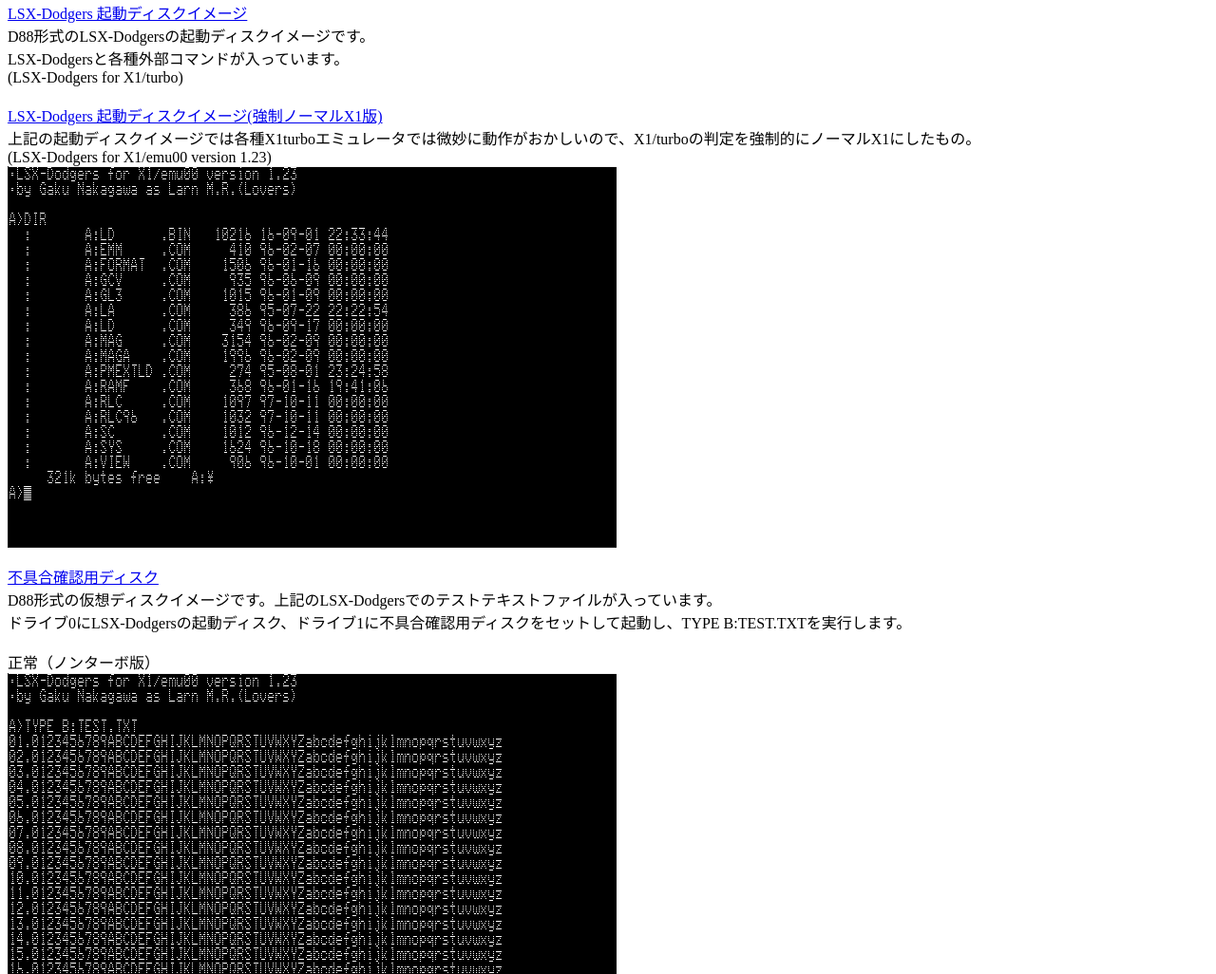
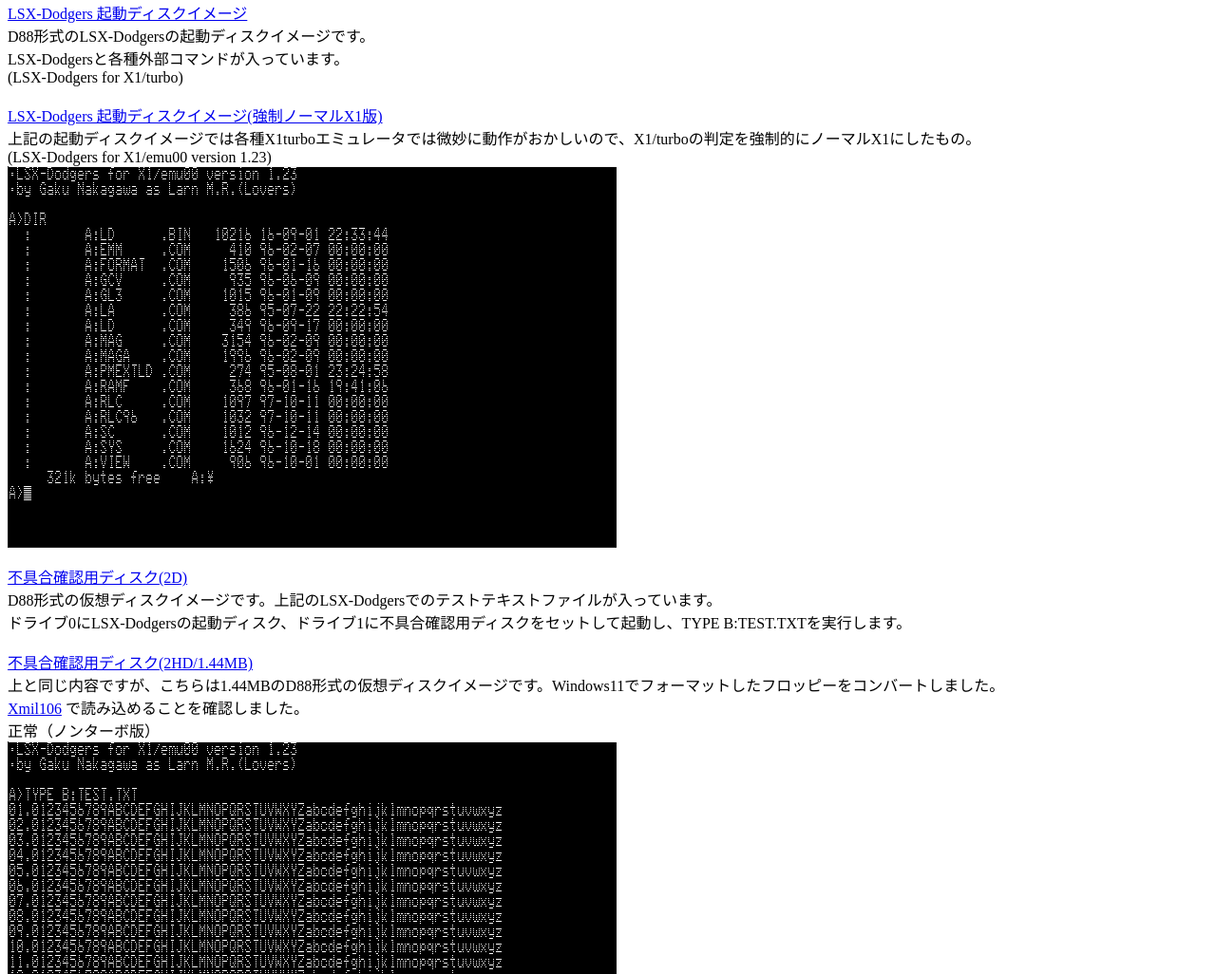
Before and after one commit to tablacus/LSX-Dodgers, a plain HTML site: page docs/index.html in a window 1280 px wide. Shown: the part 74-1100 px from the top of the page at 95% size. Drawn offline with Linux system fonts and the light colour scheme.

```diff
--- a/docs/index.html
+++ b/docs/index.html
@@ -18,9 +18,13 @@
     <img src="ld.png">
     <br clear="all">
     <br>
-    <a href="test.zip">不具合確認用ディスク</a><br>
+    <a href="test.zip">不具合確認用ディスク(2D)</a><br>
     D88形式の仮想ディスクイメージです。上記のLSX-Dodgersでのテストテキストファイルが入っています。<br>
     ドライブ0にLSX-Dodgersの起動ディスク、ドライブ1に不具合確認用ディスクをセットして起動し、TYPE B:TEST.TXTを実行します。<br>
+    <br>
+    <a href="2hd144.zip">不具合確認用ディスク(2HD/1.44MB)</a><br>
+    上と同じ内容ですが、こちらは1.44MBのD88形式の仮想ディスクイメージです。Windows11でフォーマットしたフロッピーをコンバートしました。<br>
+    <a href="https://xmil106.web.fc2.com/toppage.html">Xmil106</a> で読み込めることを確認しました。
     <br>
     正常（ノンターボ版）<br>
     <img src="1.png" style="max-width: 100%">
```
Also changed, not shown: LDCALL.TXT, 5 other files.
